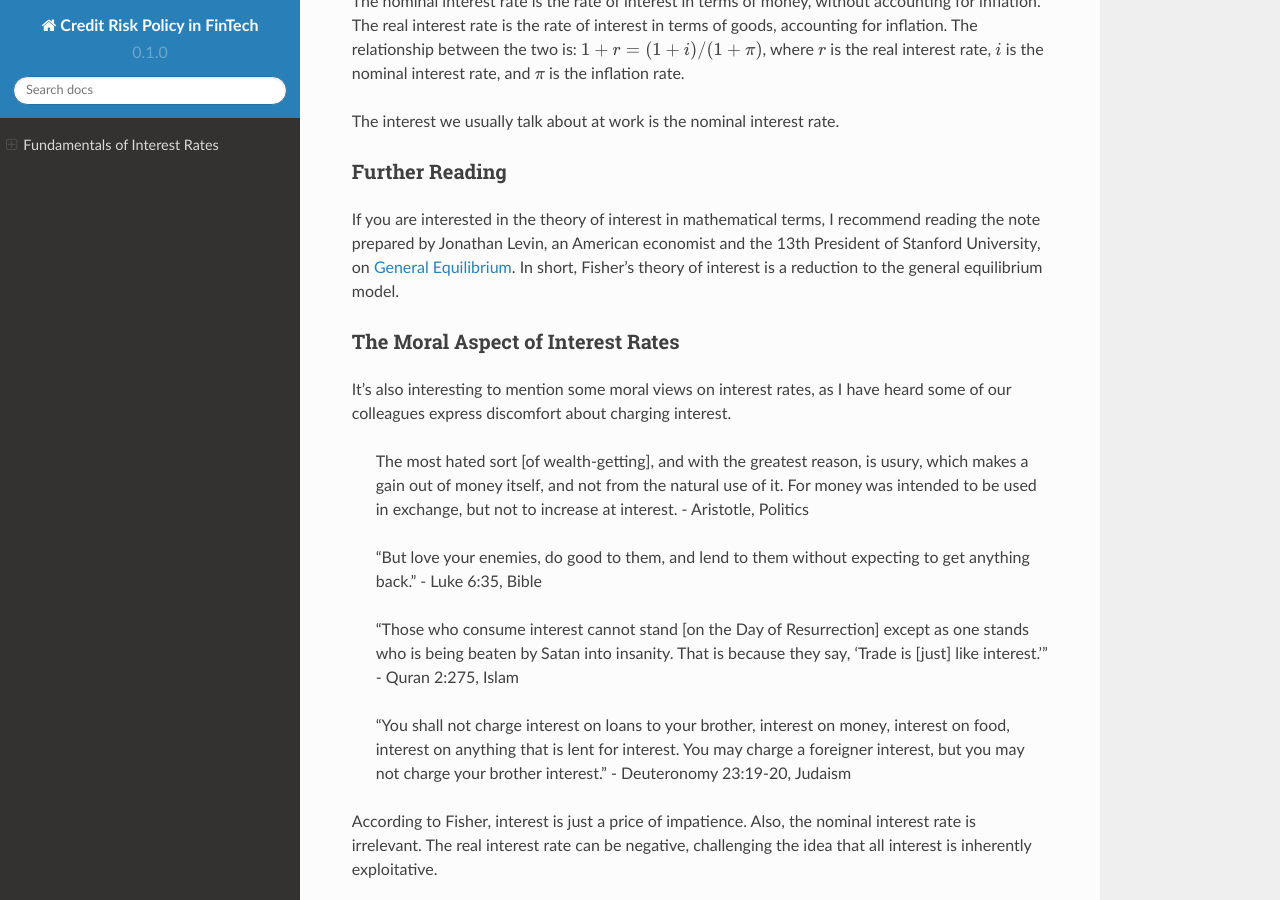
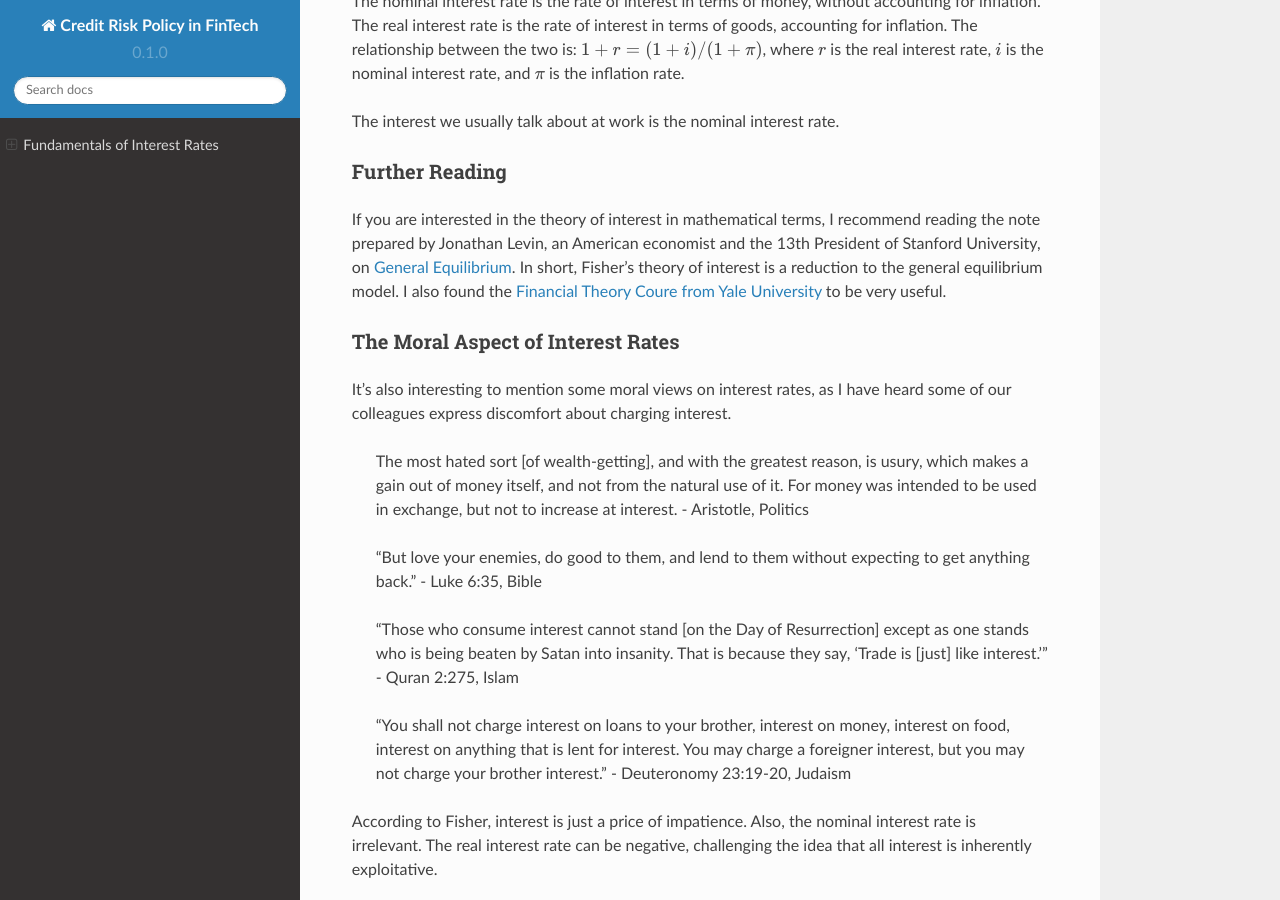
Before and after one commit to kychanbp/credit_risk_mgmt_fintech, a Sphinx documentation site: the page built from docs/source/fundamentals/bonds_interest_rates.md, in a window 1280 px wide and 900 px high, scrolled down 2238 px. Built offline with Sphinx 7.4.7 and the Read the Docs theme 2.0.0, drawn with Linux system fonts in a browser that asks for light colours.

Commit message:
added reference

```diff
--- a/docs/source/fundamentals/bonds_interest_rates.md
+++ b/docs/source/fundamentals/bonds_interest_rates.md
@@ -49,7 +49,7 @@ The interest we usually talk about at work is the nominal interest rate.
 
 ### Further Reading
 
-If you are interested in the theory of interest in mathematical terms, I recommend reading the note prepared by Jonathan Levin, an American economist and the 13th President of Stanford University, on [General Equilibrium](https://web.stanford.edu/~jdlevin/Econ%20202/General%20Equilibrium.pdf). In short, Fisher's theory of interest is a reduction to the general equilibrium model.
+If you are interested in the theory of interest in mathematical terms, I recommend reading the note prepared by Jonathan Levin, an American economist and the 13th President of Stanford University, on [General Equilibrium](https://web.stanford.edu/~jdlevin/Econ%20202/General%20Equilibrium.pdf). In short, Fisher's theory of interest is a reduction to the general equilibrium model. I also found the [Financial Theory Coure from Yale University](https://oyc.yale.edu/economics/econ-251) to be very useful.
 
 ### The Moral Aspect of Interest Rates
 
```
